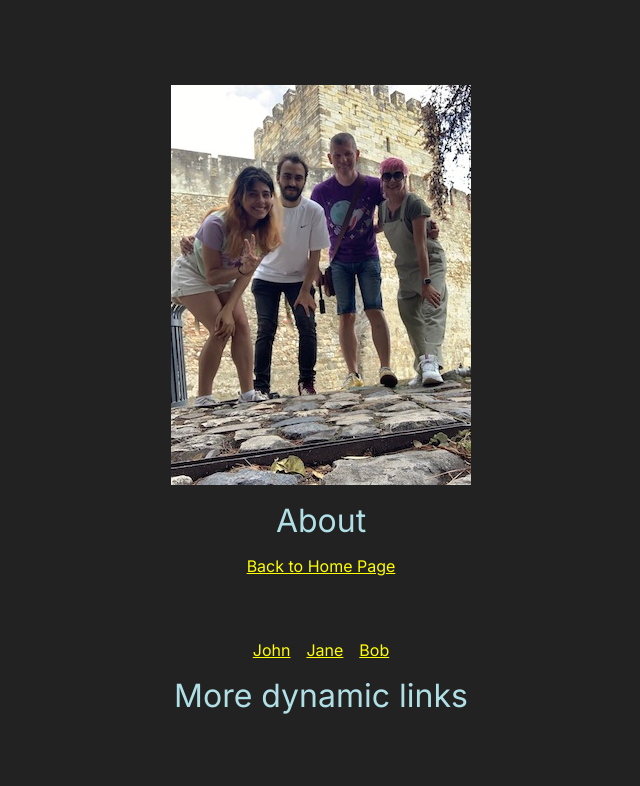
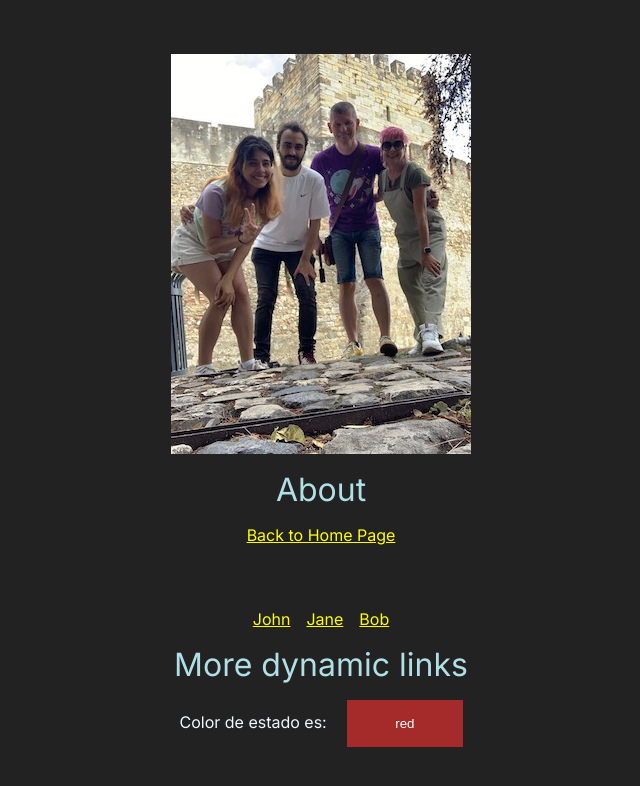
Before and after one commit to drkedrkedjon/learning-next-framework, a Next.js app: page /about in a window 1280 px wide. Shown: the top 786 px of the page, without its empty margins (319-959 px from the left). Built offline with nearby package versions, Linux system fonts and the light colour scheme.

Commit message:
Practicando static and dynamic  metadata, and it NOT use if use client

```diff
--- /dev/null
+++ b/src/app/about/Button.jsx
@@ -0,0 +1,13 @@
+"use client";
+import { useState } from "react";
+import style from "./button.module.css";
+
+export default function Button() {
+  const [color, setColor] = useState("red");
+
+  return (
+    <button className={style.button} onClick={() => setColor("yellow")}>
+      {color}
+    </button>
+  );
+}
--- /dev/null
+++ b/src/app/about/button.module.css
@@ -0,0 +1,7 @@
+.button {
+  margin-left: 1rem;
+  padding: 1rem 3rem;
+  background-color: brown;
+  color: white;
+  border: none;
+}
--- a/src/app/about/page.jsx
+++ b/src/app/about/page.jsx
@@ -3,6 +3,11 @@ import Link from "next/link";
 import styles from "./page.module.css";
 import myImage from "@/app/images/equipo.jpg";
 import { users } from "@/app/myNewData.js";
+import Button from "./Button";
+
+export const metadata = {
+  title: "Pendejo Gonzales",
+};
 
 export default function About() {
   return (
@@ -18,6 +23,9 @@ export default function About() {
         ))}
       </div>
       <p className={styles.title}>More dynamic links</p>
+      <p>
+        Color de estado es: <Button />{" "}
+      </p>
     </div>
   );
 }
```
Also changed, not shown: src/app/about/[userID]/page.jsx (+6 -1 lines).
